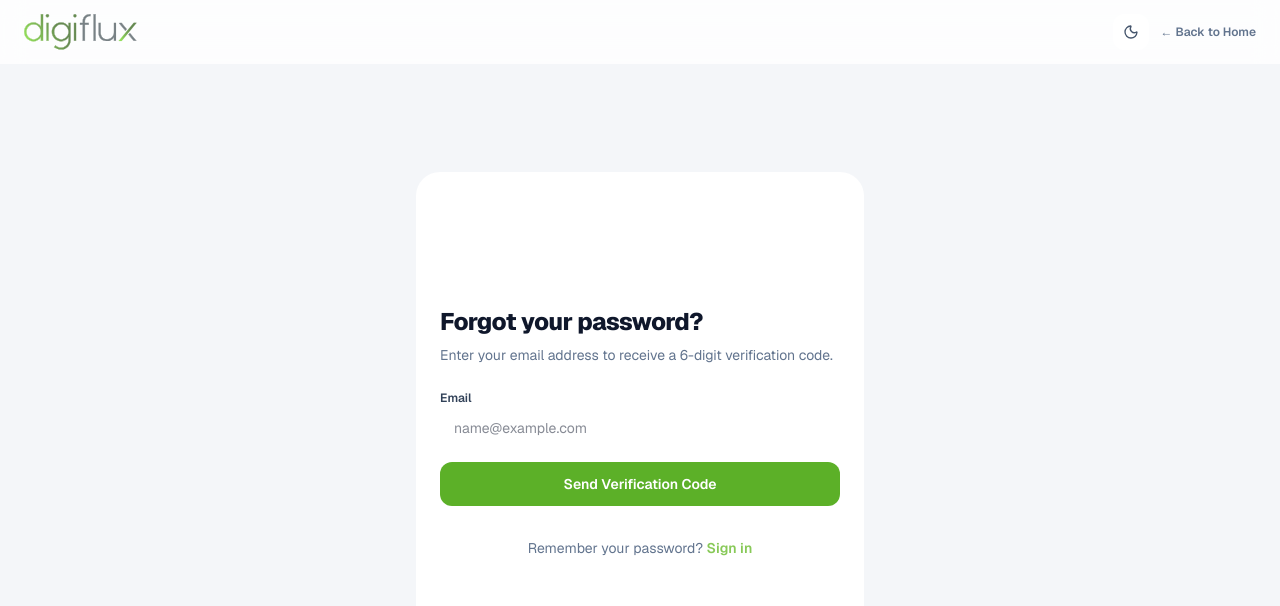
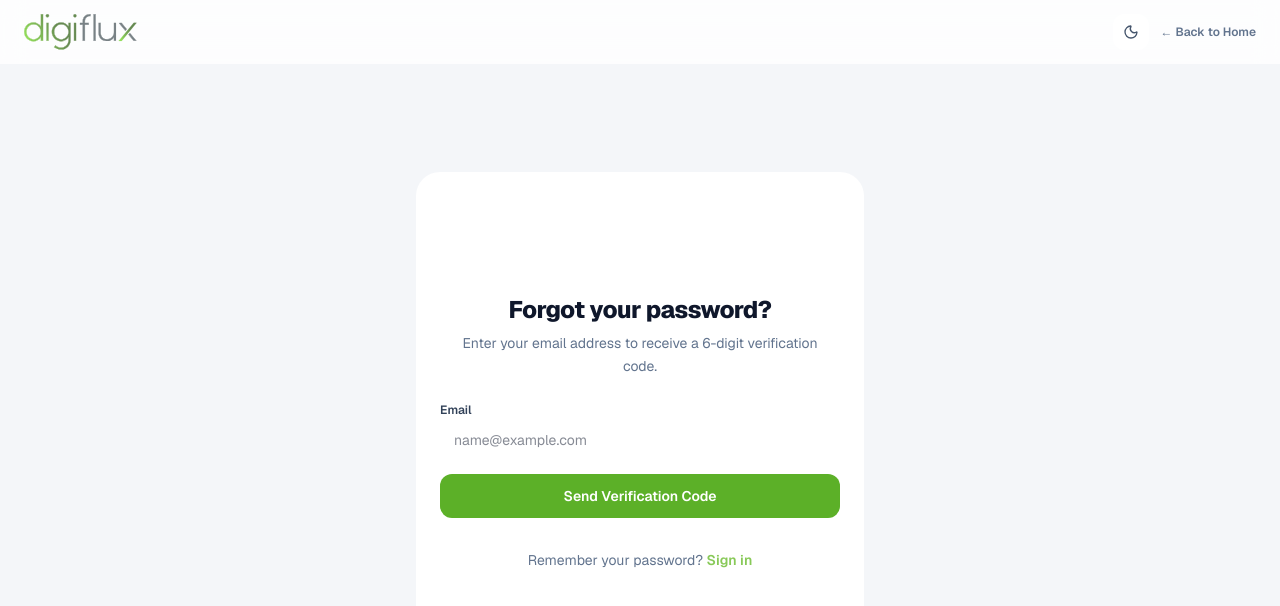
Before and after one commit to gopalgohil/RetroFlow, a Next.js app in the folder client/: page /forgot-password in a window 1280 px wide. Shown: the top 606 px of the page. Built offline with nearby package versions, Linux system fonts and the light colour scheme; no server answers.

Commit message:
style(auth): center header title and subtitle for visual symmetry

```diff
--- a/client/src/components/auth/AuthHeader.tsx
+++ b/client/src/components/auth/AuthHeader.tsx
@@ -14,11 +14,11 @@ export const AuthHeader: React.FC<AuthHeaderProps> = ({
   className = '',
 }) => {
   return (
-    <div className={`space-y-1.5 text-left ${className}`}>
+    <div className={`space-y-1.5 text-center ${className}`}>
       <h1 className="text-2xl sm:text-3xl font-extrabold text-slate-900 dark:text-white tracking-tight">
         {title}
       </h1>
-      {subtitle && <p className="text-sm text-slate-500 dark:text-slate-400 leading-relaxed">{subtitle}</p>}
+      {subtitle && <p className="text-sm text-slate-500 dark:text-slate-400 leading-relaxed max-w-sm mx-auto">{subtitle}</p>}
     </div>
   );
 };
```
